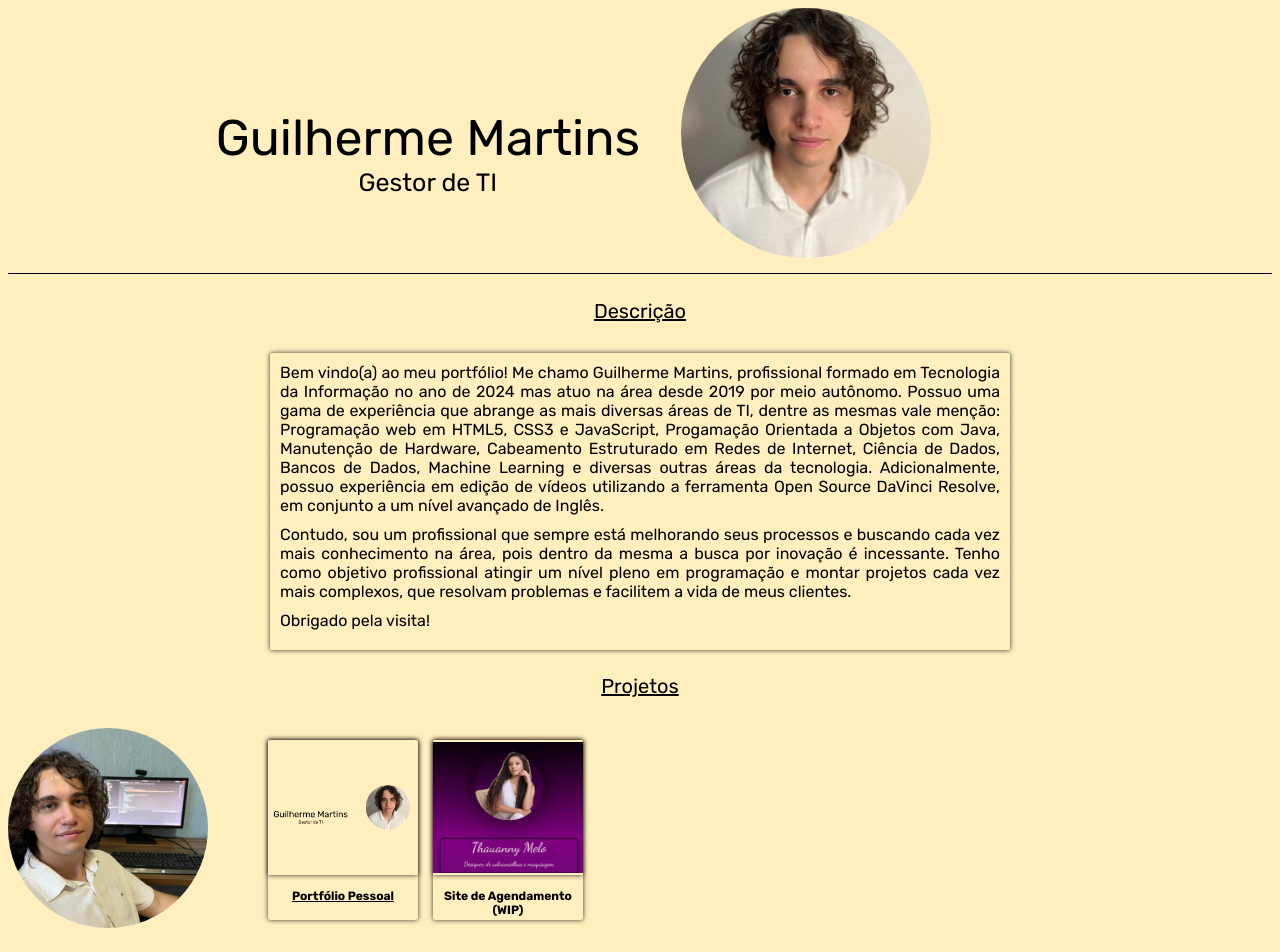
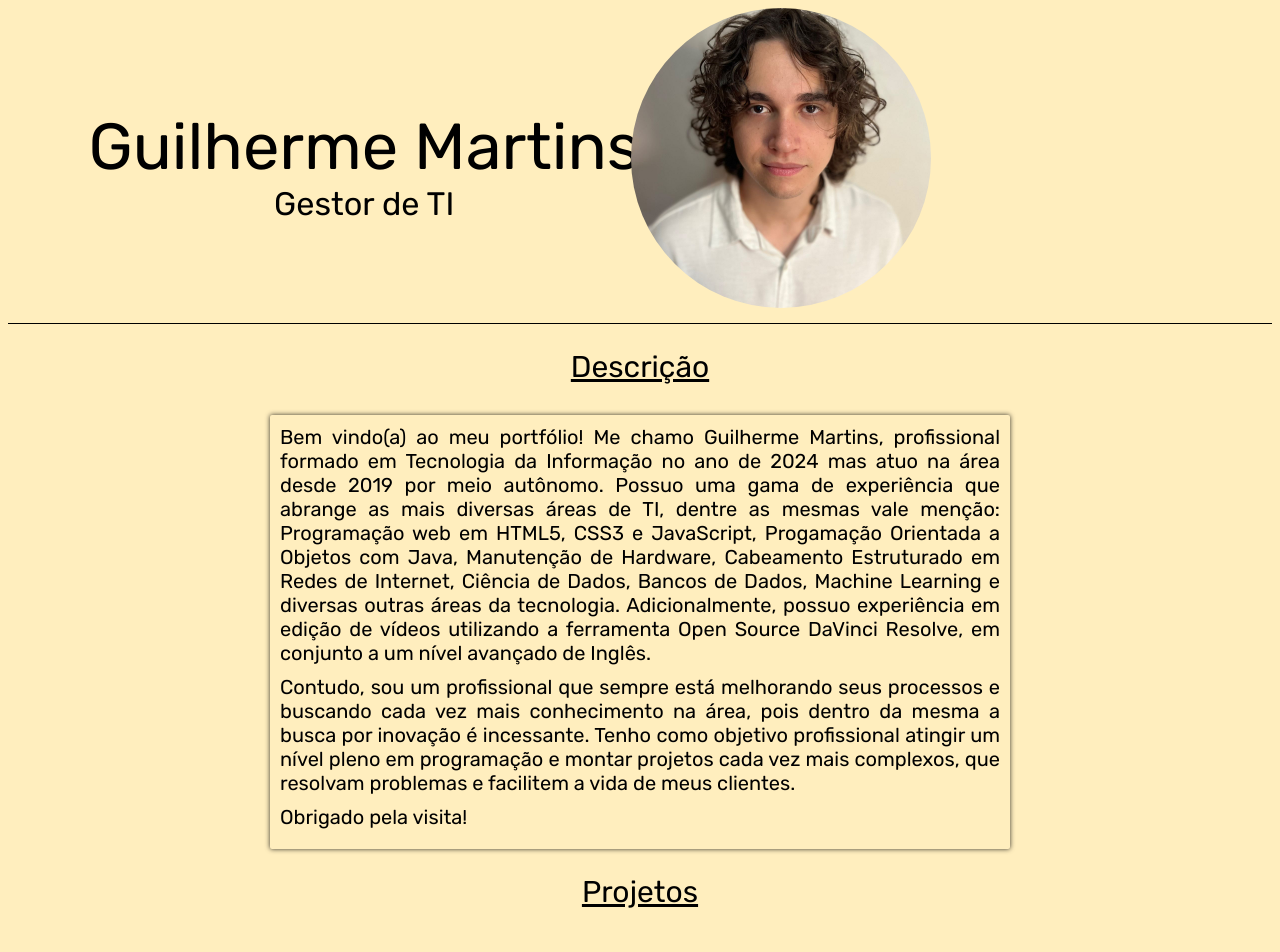
Before and after one commit to GuilhermeMartins2023/Portf-lioGuilhermeMartins, a plain HTML site: page index.html in a window 1280 px wide. Shown: the top 952 px of the page. Drawn offline with nearby package versions, Linux system fonts and the light colour scheme.

Commit message:
Add files via upload

```diff
--- a/style.css
+++ b/style.css
@@ -72,6 +72,7 @@ a:visited{
   padding-top: 10px;
   background-image: linear-gradient(rgb(255, 238, 190), rgb(255, 238, 190), rgb(255, 238, 190));
   z-index: 1;
+  padding-bottom: 130px;
 }
 
 .mp-top{
@@ -122,24 +123,25 @@ a:visited{
   margin-left: 45px;
 }
 .bptr-projeto-1{
-  height: 180px;
-  width: 150px;
+  height: 230px;
+  width: 190px;
   margin-left: 15px;
   border-radius: 3px;
   box-shadow: 0px 0px 5px rgba(0, 0, 0, 0.8);
   cursor: pointer;
   transition: opacity 0.2s, height 0.2s, width 0.2s, margin-left 0.2s;
 }
+
 .bptr-projeto-1:hover{
   opacity: 0.8;
-  height: 200px;
-  width: 180px;
+  height: 250px;
+  width: 210px;
   margin-left: 0px;
 }
 .bptr-projeto-1:active{
   opacity: 0.6;
-  height: 195px;
-  width: 170px;
+  height: 240px;
+  width: 200px;
   margin-left: 0px;
 }
 .project-text-box{
@@ -187,22 +189,22 @@ a:visited{
 
 /* Topo */
 .tplt-name{
-  font-size: 50px;
+  font-size: 65px;
   margin-top: 100px;
 }
 
 .tplb-description{
-  font-size: 25px;
+  font-size: 32.5px;
 }
 
 /* Meio */
 .mpt-title{
-  font-size: 20px;
+  font-size: 30px;
   text-decoration: underline;
 }
 
 .mpm-description{
-  font-size: 16px;
+  font-size: 20px;
   width: 720px;
   text-align: justify;
   margin-bottom: 10px;
@@ -211,15 +213,17 @@ a:visited{
 /* Fim*/
 
 .bp-title{
+  padding-top: 20px;
+  padding-bottom: 20px;
   text-align: center;
-  font-size: 20px;
+  font-size: 30px;
   text-decoration: underline;
 }
 
 .project-text{
   text-align: center;
   font-weight: bold;
-  font-size: 12px;
+  font-size: 15px;
   text-decoration: none;
 }
 
@@ -227,7 +231,7 @@ a:visited{
   text-align: center;
   height: min-content;
   align-items: center;
-  font-size: 20px;
+  font-size: 30px;
   text-decoration: underline;
   padding-bottom: 15px;
 }
@@ -250,22 +254,22 @@ a:visited{
 /* Imagens*/
 
 .tpr-picture{
-  height: 250px;
-  width: 250px;
+  height: 300px;
+  width: 300px;
   object-fit: cover;
   border-radius: 100%;
-  margin-left: -300px;
+  margin-left: -350px;
 }
 
 .bptl-picture{
-  height: 200px;
-  width: 200px;
+  height: 300px;
+  width: 300px;
   object-fit: cover;
   border-radius: 100%;
 }
 
 .project-img{
-  height: 75%;
+  height: 72%;
   width: 100%;
   object-fit: contain;
   border-top: 3px;
```
